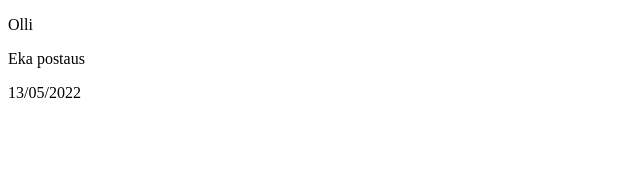
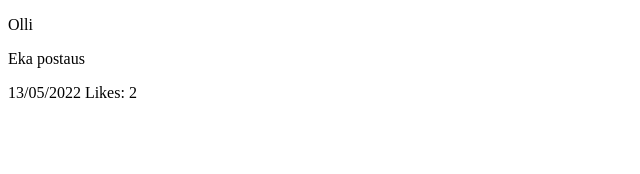
Before and after one commit to Ottanh/social-media-app, a React (Create React App) app: page / in a window 1280 px wide. Shown: the top 174 px of the page, without its empty margins (0-640 px from the left). Built offline with nearby package versions, Linux system fonts and the light colour scheme.

Commit message:
add PostStats component

```diff
--- a/src/UserProfilePage/Post.tsx
+++ b/src/UserProfilePage/Post.tsx
@@ -1,5 +1,6 @@
 import user from '../data/user';
 import PostContent from './PostContent';
+import PostStats from './PostStats';
 import PostUser from './PostUser';
 
 const Post = () => {
@@ -9,6 +10,7 @@ const Post = () => {
     <div>
       <PostUser user={user} />
       <PostContent post={post} />
+      <PostStats post={post} />
     </div>
     );
 }
--- a/src/UserProfilePage/PostContent.tsx
+++ b/src/UserProfilePage/PostContent.tsx
@@ -8,7 +8,6 @@ const PostContent = ({ post }: Props) => {
   return (
     <>
       <p>{post.content}</p>
-      <p>{post.date}</p>
     </>
   );
 }
--- /dev/null
+++ b/src/UserProfilePage/PostStats.tsx
@@ -0,0 +1,15 @@
+import { Post } from "../types";
+
+interface Props {
+  post: Post
+}
+
+const PostStats = ({ post }: Props) => {
+  return (
+    <div>
+      <p>{post.date} Likes: {post.likes}</p>
+    </div>
+  )
+}
+
+export default PostStats;
```
